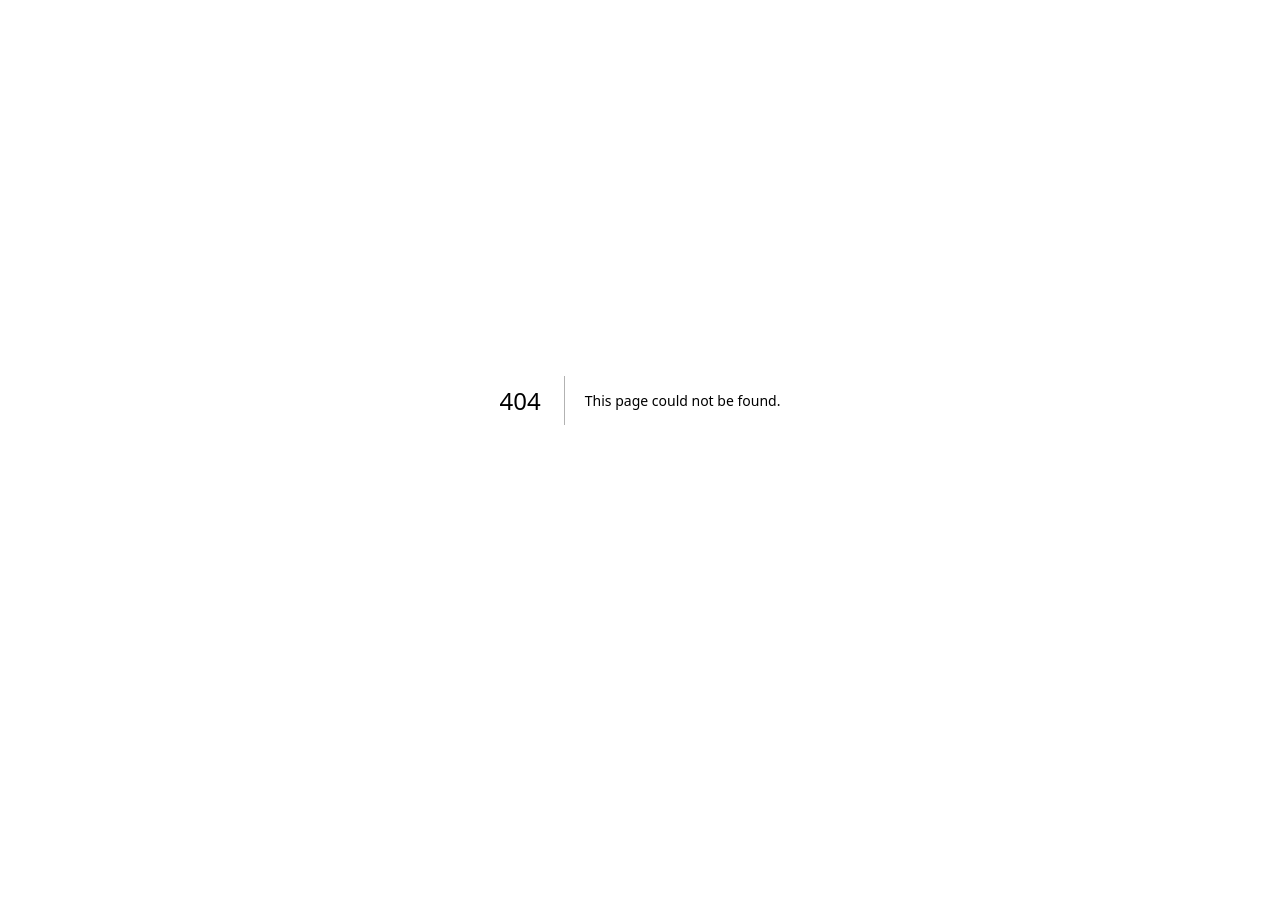
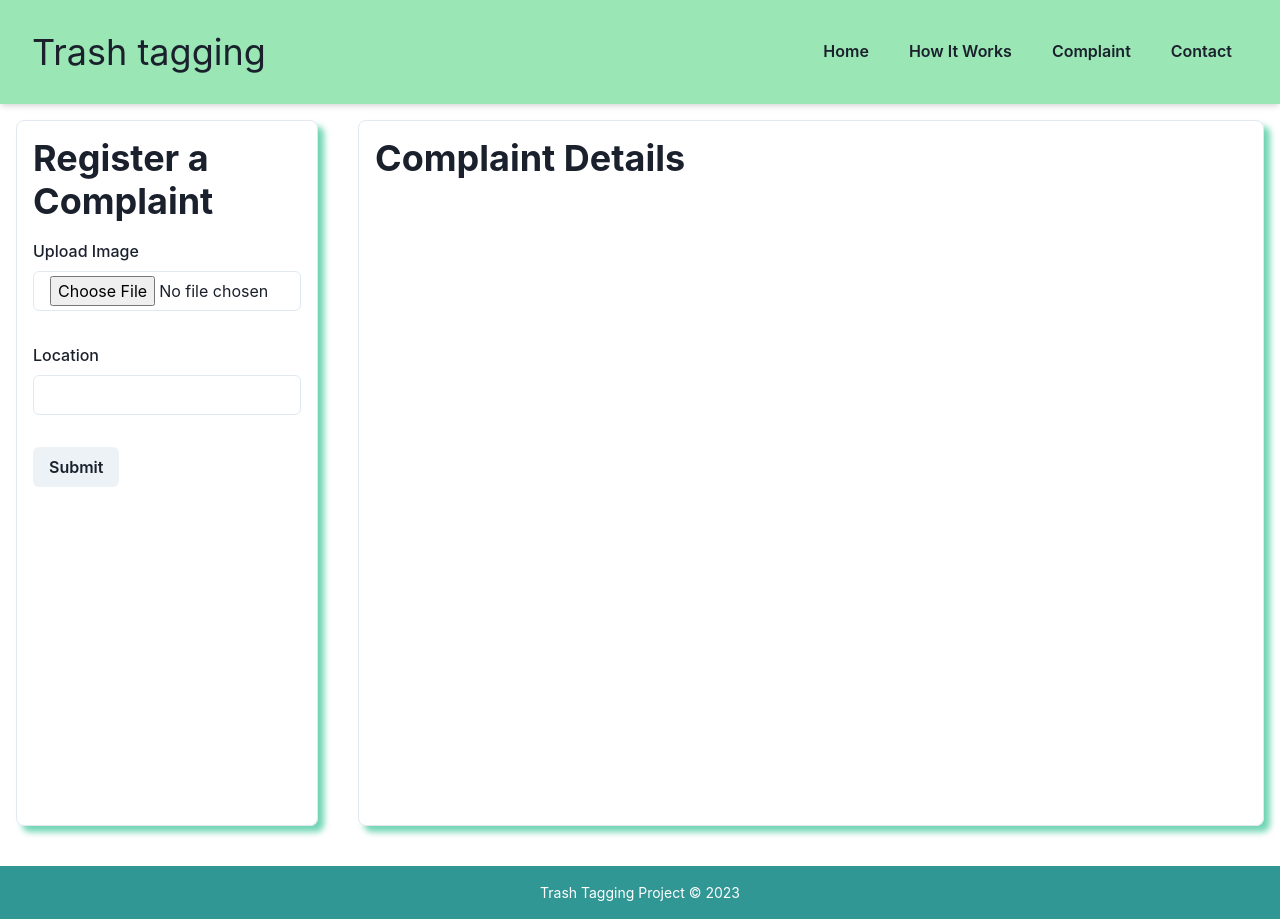
Before and after one commit to Ankush523/enviroconnect, a Next.js app: page /complain in a window 1280 px wide. Before the commit this address had no page. Before the commit the page ends 800 px from the top, so only its background shows below. Built offline with nearby package versions, Linux system fonts and the light colour scheme.

Commit message:
base layout complete

```diff
--- a/components/Header.tsx
+++ b/components/Header.tsx
@@ -1,18 +1,36 @@
-import { Box, Heading, Flex, Spacer } from '@chakra-ui/react';
-import { FaTrash } from 'react-icons/fa';
+import { Box, Button, Flex } from '@chakra-ui/react';
+import Link from 'next/link';
 
 const Header = () => {
   return (
-    <Flex bg="teal.500" w="100%" p={4} color="white" boxShadow="md">
-      <Box p="2">
-        <FaTrash />
+    <Flex justify="space-between" p={8} boxShadow="md" bgColor={"green.200"}>
+      <Box>
+        <p className='text-4xl'>Trash tagging</p>
       </Box>
-      <Box p="2">
-        <Heading size="md">Trash Tagging Project</Heading>
-      </Box>
-      <Spacer />
+      <Flex>
+        <Link href="/">
+          <Button variant="ghost" mr={2}>
+            Home
+          </Button>
+        </Link>
+        <Link href="/how-it-works">
+          <Button variant="ghost" mr={2}>
+            How It Works
+          </Button>
+        </Link>
+        <Link href="/complain">
+          <Button variant="ghost" mr={2}>
+            Complaint
+          </Button>
+        </Link>
+        <Link href="/contact">
+          <Button variant="ghost">
+            Contact
+          </Button>
+        </Link>
+      </Flex>
     </Flex>
   );
-}
+};
 
 export default Header;
--- /dev/null
+++ b/components/Homepage.tsx
@@ -0,0 +1,41 @@
+import { Box, Heading, VStack, HStack, SimpleGrid, Text, Button } from '@chakra-ui/react';
+import Image from 'next/image';
+import Link from 'next/link';
+import Header from './Header';
+import trash_img from '../images/trash.png';
+
+const Homepage = () => {
+  return (
+    <VStack spacing={0} align="stretch" h="200vh" >
+      <Header/>
+
+      <SimpleGrid columns={2} p={8} spacing={10} flexGrow={1}>
+        <VStack align="start" spacing={4}>
+          <Heading
+            size="2xl"        // Increased font size
+            fontWeight="bold" // Bolder font weight
+            fontFamily="Arial, sans-serif"  // Using Arial font-family as an example. You can replace this with any font you like.
+          >
+            Waste Handling
+          </Heading>
+          <Text
+            fontSize="lg"      // Increased font size
+            fontFamily="Georgia, serif"   // Using Georgia font-family as an example. You can replace this with any font you like.
+          >
+            Welcome to Trash Tagging Project. Our mission is to provide an easy and efficient platform for users to manage waste effectively. Users can tag trash, identify its location and contribute to a cleaner environment. Join us in making the world a better place.
+          </Text>
+        </VStack>
+
+        <VStack align="center">
+          <Image
+            src={trash_img}
+            alt="Waste Management"
+            width={400}
+          />
+        </VStack>
+      </SimpleGrid>
+    </VStack>
+  );
+};
+
+export default Homepage;
--- a/components/UploadContent.tsx
+++ b/components/UploadContent.tsx
@@ -1,13 +1,16 @@
 import React, { useState } from 'react';
 import { Box, Button, Image, Input, VStack, HStack, Text, Heading, FormControl, FormLabel, useToast, SimpleGrid } from '@chakra-ui/react';
 import { ChakraProvider, Fade } from '@chakra-ui/react';
-import theme from './theme';
 import Header from './Header';
 import Footer from './Footer';
 
 type ImageDetails = {
+    complaintNumber: number;
+    dateOfComplaint: string;
+    timeOfComplaint: string;
     imageUrl: string;
     location: string;
+    status: 'submitted';
   };
 
 const UploadContent = () => {
@@ -28,12 +31,24 @@ const UploadContent = () => {
 
   const handleUpload = () => {
     if (currentImage && location) {
-      setImageDetails([...imageDetails, { imageUrl: currentImage, location }]);
+      const currentDate = new Date();
+      const complaintNumber = imageDetails.length + 1; // Assign unique complaint numbers incrementally
+
+      setImageDetails([...imageDetails, {
+        complaintNumber,
+        dateOfComplaint: currentDate.toLocaleDateString(),
+        timeOfComplaint: currentDate.toLocaleTimeString(),
+        imageUrl: currentImage,
+        location,
+        status: 'submitted'
+      }]);
+
       setCurrentImage(null);
       setLocation("");
     }
+
     toast({
-      title: "Image uploaded successfully.",
+      title: "Complaint registered successfully.",
       description: "Your trash image and location are saved.",
       status: "success",
       duration: 3000,
@@ -41,57 +56,81 @@ const UploadContent = () => {
     });
   };
 
+
   return (
-    <VStack
-      spacing={0}
-      align="stretch"
-      bg={`url('https://path-to-your-background-image.jpg') no-repeat center center`}
-      bgSize="cover"
-      h="100vh"
-    >
+    <VStack spacing={0} align="stretch" h="100vh">
       <Header />
       <Fade in={true}>
+        <SimpleGrid columns={2} spacing={10} p={4} gridTemplateColumns="1fr 3fr">
+
+          {/* Thin Box for Uploading */}
           <Box
+            borderWidth="1px"
+            borderRadius="lg"
+
+            p={4}
             w="100%"
-          m="0 auto"
-          p={4}
-          bg="white"
-          borderRadius="md"
-          boxShadow="lg"
-        >
-          <SimpleGrid columns={2} spacing={10} p={4} gridTemplateColumns="2fr 3fr" >
-            <VStack align="start" spacing={4} borderRight={"4px"} pr={4}>
-              <Heading>Upload Trash</Heading>
+            shadow="xl"
+            boxShadow="6px 6px 6px 0px rgba(16,185,129,0.6)">
+            <VStack align="start" spacing={4} h="2xl">
+                <Heading>Register a Complaint</Heading>
                 <FormControl>
                 <FormLabel>Upload Image</FormLabel>
-                <Input type="file" accept="image/*" onChange={handleImageChange} />
+                <Input pt={"4px"} type="file" accept="image/*" onChange={handleImageChange} />
                 </FormControl>
                 <FormControl mt={4}>
                 <FormLabel>Location</FormLabel>
                 <Input value={location} onChange={(e) => setLocation(e.target.value)} />
                 </FormControl>
                 <Button mt={4} onClick={handleUpload}>
-                Upload
+                Submit
                 </Button>
             </VStack>
+          </Box>
+
+          {/* Fat Box for Complaints */}
+         {/* Fat Box for Complaints */}
+         <Box
+            borderWidth="1px"
+            borderRadius="lg"
+            p={4}
+            w="100%"
+            shadow="xl"
+            boxShadow="6px 6px 6px 0px rgba(16,185,129,0.6)">
             <VStack align="start" spacing={4}>
-              <Heading>Uploaded Trash Details</Heading>
-              <VStack spacing={4} w="100%">
-                {imageDetails.map((detail, index) => (
-                  <Box key={index} borderWidth="1px" borderRadius="lg" p={4} w="100%">
+            <Heading>Complaint Details</Heading>
+            <SimpleGrid columns={{ base: 1, md: 2, lg: 3 }} spacing={4} w="100%">
+                {imageDetails.map((detail) => (
+                <Box
+                    key={detail.complaintNumber}
+                    borderWidth="1px"
+                    borderRadius="lg"
+                    p={4}
+                    w="100%"
+                    shadow="md"
+                    _hover={{ shadow: "xl", transform: "translateY(-4px)", transition: "0.3s" }}
+                >
+                    <Text><b>Complaint No : </b>{detail.complaintNumber}</Text>
+                    <Text><b>Date: </b>{detail.dateOfComplaint}</Text>
+                    <Text><b>Time: </b>{detail.timeOfComplaint}</Text>
+                    <Box mt={2} mb={2}>
                     <Image src={detail.imageUrl} alt="Uploaded Trash" boxSize="200px" />
-                    <Text mt={2}>Location: {detail.location}</Text>
+                    </Box>
+                    <Text><b>Location: </b>{detail.location}</Text>
+                    <Text><b>Status: </b>{detail.status}</Text>
                 </Box>
                 ))}
+            </SimpleGrid>
             </VStack>
-            </VStack>
+         </Box>
+
         </SimpleGrid>
-        </Box>
       </Fade>
       <Footer />
     </VStack>
   );
 
+
 };
 
 export default UploadContent;
--- a/components/theme.ts
+++ /dev/null
@@ -1,15 +0,0 @@
-import { extendTheme } from "@chakra-ui/react";
-
-const theme = extendTheme({
-  colors: {
-    teal: {
-      500: "#31A6A0",
-    },
-  },
-  fonts: {
-    heading: "Arial, sans-serif",
-    body: "Arial, sans-serif",
-  },
-});
-
-export default theme;
--- /dev/null
+++ b/pages/complain.tsx
@@ -0,0 +1,7 @@
+import UploadContent from '@/components/UploadContent';
+
+const ComplainPage = () => {
+  return <UploadContent />;
+}
+
+export default ComplainPage;
--- a/pages/index.tsx
+++ b/pages/index.tsx
@@ -1,18 +1,11 @@
 import Image from 'next/image'
-import { Inter } from 'next/font/google'
 import { ChakraProvider, CSSReset, Box, VStack, Heading } from '@chakra-ui/react';
-import UploadComponent from '@/components/UploadContent';
-
-const inter = Inter({ subsets: ['latin'] })
+import Homepage from '@/components/Homepage';
 
 export default function Home() {
   return (
-    <main className={`flex min-h-screen flex-col items-center justify-between p-24 ${inter.className}`}>
-      <Box textAlign="center" fontSize="xl">
-        <VStack spacing={8}>
-          <UploadComponent />
-        </VStack>
-      </Box>
+    <main>
+      <Homepage/>
     </main>
   )
 }
```
Also changed, not shown: images/trash.png (added). Lines whose indentation alone changed are shown as unchanged.
